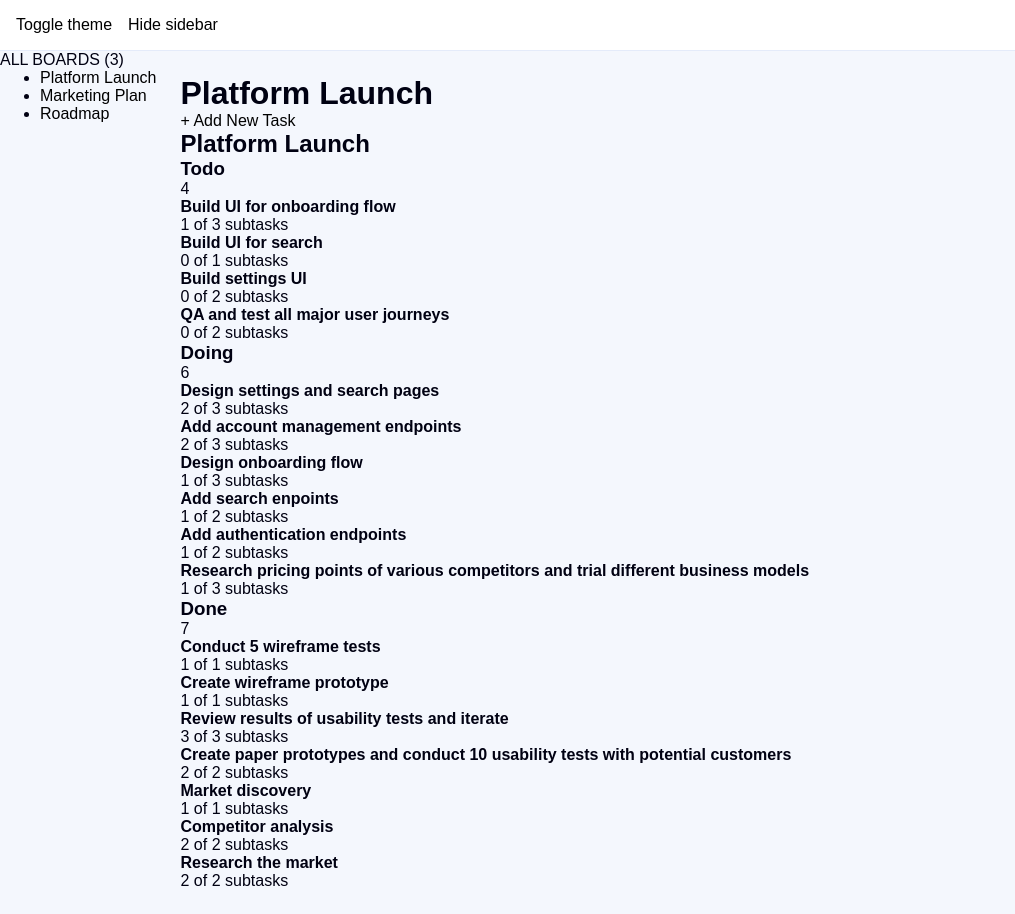
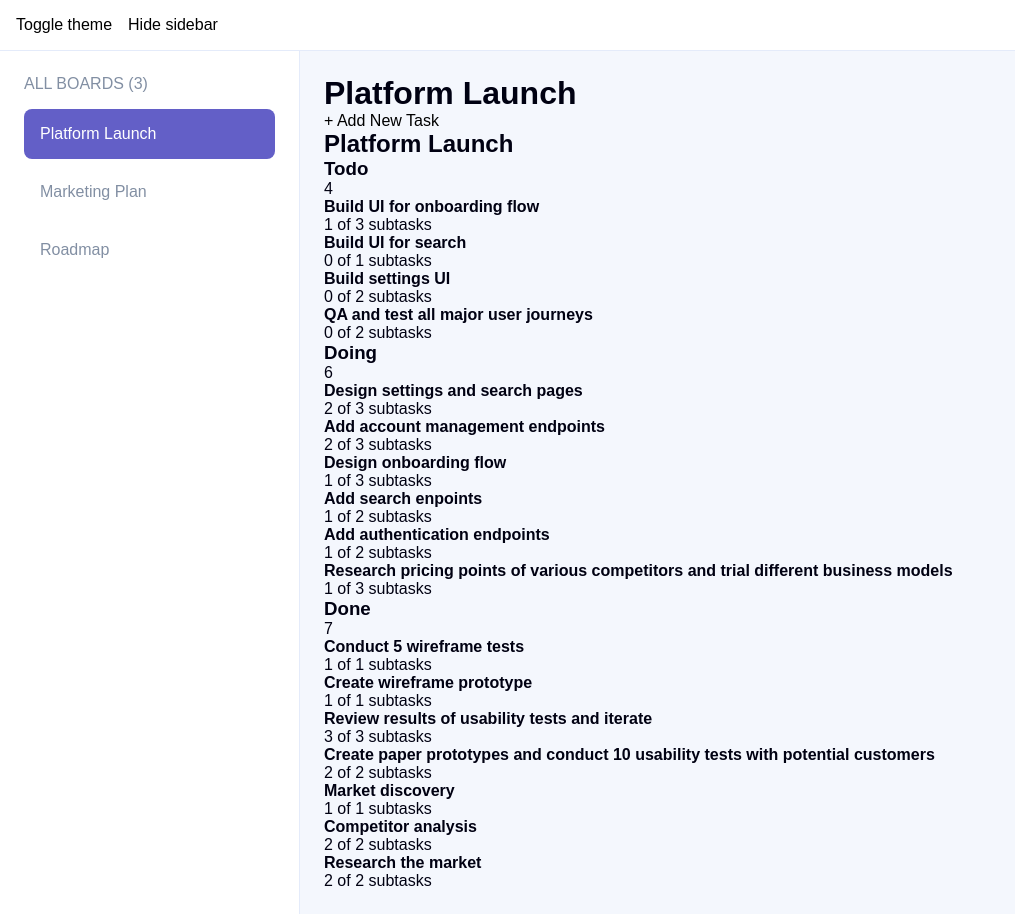
Before and after one commit to varisDogukan/kanban-task-management, a React (Vite) app: page / in a window 1280 px wide. Shown: the whole page, without its empty margins (0-1015 px from the left). Built offline with nearby package versions, Linux system fonts and the light colour scheme.

Commit message:
style: add initial sidebar panel and active board styles

```diff
--- /dev/null
+++ b/src/components/shared/Sidebar.module.scss
@@ -0,0 +1,33 @@
+.root {
+  width: 300px;
+  flex-shrink: 0;
+  padding: var(--space-300);
+  border-right: 1px solid var(--color-border);
+  background-color: var(--color-surface);
+}
+
+.heading {
+  margin-bottom: var(--space-200);
+  color: var(--color-text-muted);
+}
+
+.list {
+  display: grid;
+  gap: var(--space-100);
+  padding: 0;
+  margin: 0;
+  list-style: none;
+}
+
+.button {
+  width: 100%;
+  padding: var(--space-200);
+  text-align: left;
+  border-radius: var(--radius-lg);
+  color: var(--color-text-muted);
+}
+
+.buttonActive {
+  background-color: var(--color-purple);
+  color: var(--color-white);
+}
--- a/src/components/shared/Sidebar.tsx
+++ b/src/components/shared/Sidebar.tsx
@@ -1,5 +1,6 @@
 import { useBoardStore } from "@features/boards/store/boardStore";
 import { useShallow } from "zustand/react/shallow";
+import styles from "./Sidebar.module.scss";
 
 export default function Sidebar() {
   const { boards, selectedBoardId, selectBoard } = useBoardStore(
@@ -11,11 +12,11 @@ export default function Sidebar() {
   );
 
   return (
-    <aside id='app-sidebar' aria-label='Board sidebar'>
-      <p>ALL BOARDS ({boards.length})</p>
+    <aside id='app-sidebar' aria-label='Board sidebar' className={styles.root}>
+      <p className={styles.heading}>ALL BOARDS ({boards.length})</p>
 
       <div role='tablist' aria-label='Boards' aria-orientation='horizontal'>
-        <ul>
+        <ul className={styles.list}>
           {boards.map((board) => {
             const isActive = board.id === selectedBoardId;
 
@@ -27,6 +28,7 @@ export default function Sidebar() {
                   aria-controls={`panel-${board.id}`}
                   id={`tab-${board.id}`}
                   onClick={() => selectBoard(board.id)}
+                  className={`${styles.button} ${isActive ? styles.buttonActive : ""}`}
                 >
                   {board.name}
                 </button>
```
